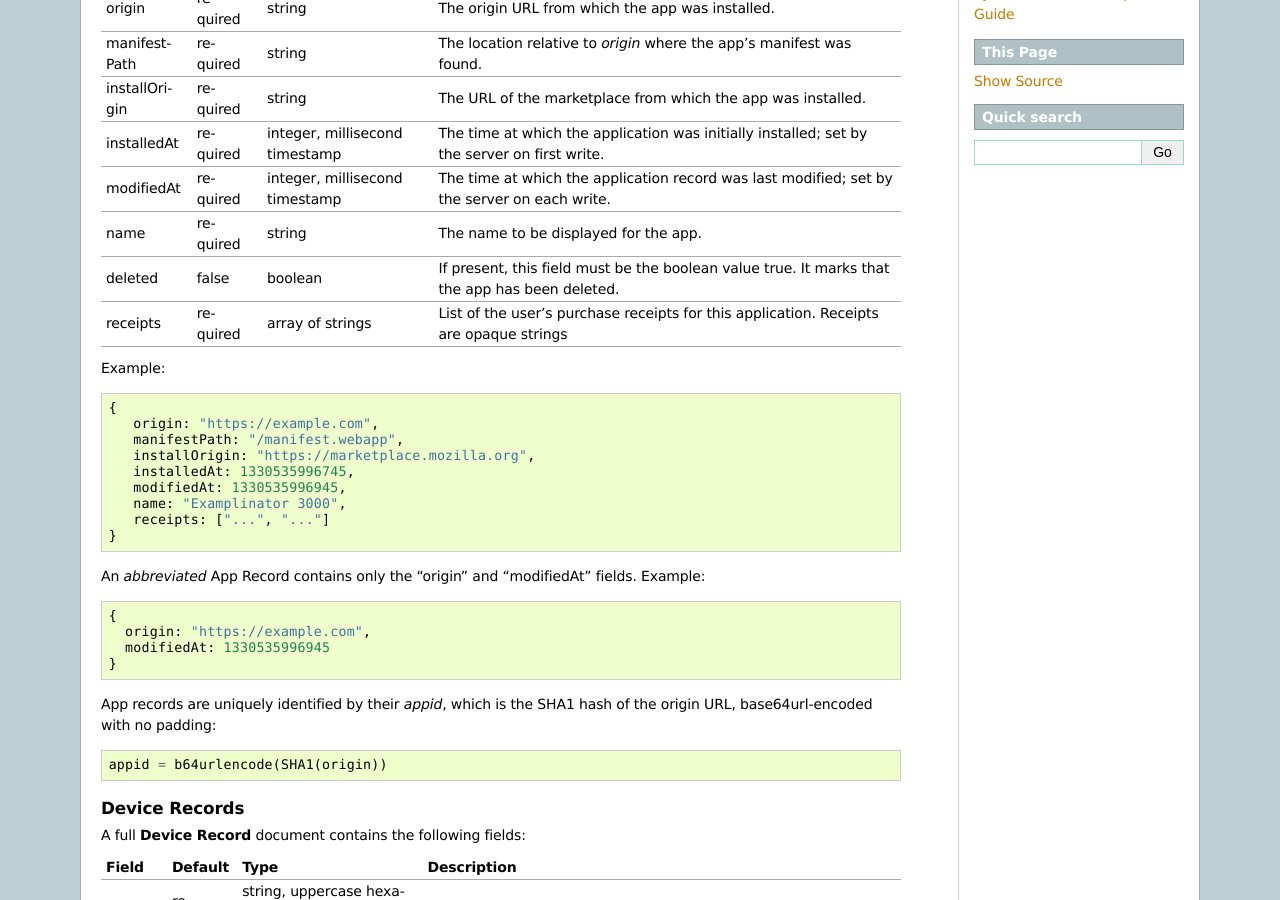
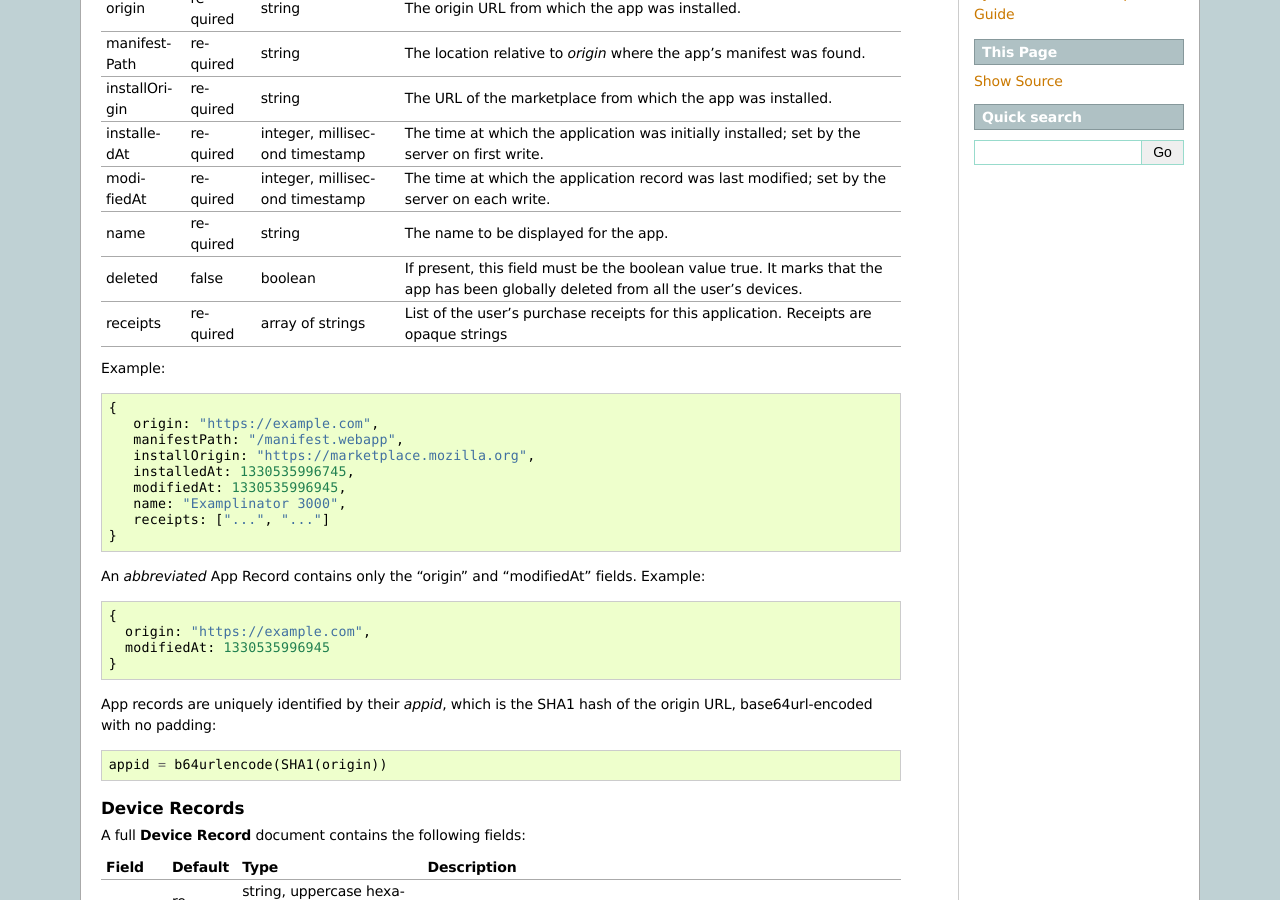
Before and after one commit to mozilla-services/docs, a Sphinx documentation site: the page built from source/aitc/apis-1.0.rst, in a window 1280 px wide and 900 px high, scrolled down 443 px. Built offline with Sphinx 7.4.7, drawn with Linux system fonts in a browser that asks for light colours; the version number could not be read and is left out.

Commit message:
[AITC] clarify that "deleted" means "globally from all devices".

```diff
--- a/source/aitc/apis-1.0.rst
+++ b/source/aitc/apis-1.0.rst
@@ -51,7 +51,8 @@ A full **App Record** document contains the following fields:
 | name             | required  | string                | The name to be displayed for the app.              |
 +------------------+-----------+-----------------------+----------------------------------------------------+
 | deleted          | false     | boolean               | If present, this field must be the boolean value   |
-|                  |           |                       | true.  It marks that the app has been deleted.     |
+|                  |           |                       | true.  It marks that the app has been globally     |
+|                  |           |                       | deleted from all the user's devices.               |
 +------------------+-----------+-----------------------+----------------------------------------------------+
 | receipts         | required  | array of strings      | List of the user's purchase receipts for this      |
 |                  |           |                       | application.  Receipts are opaque strings          |
```
